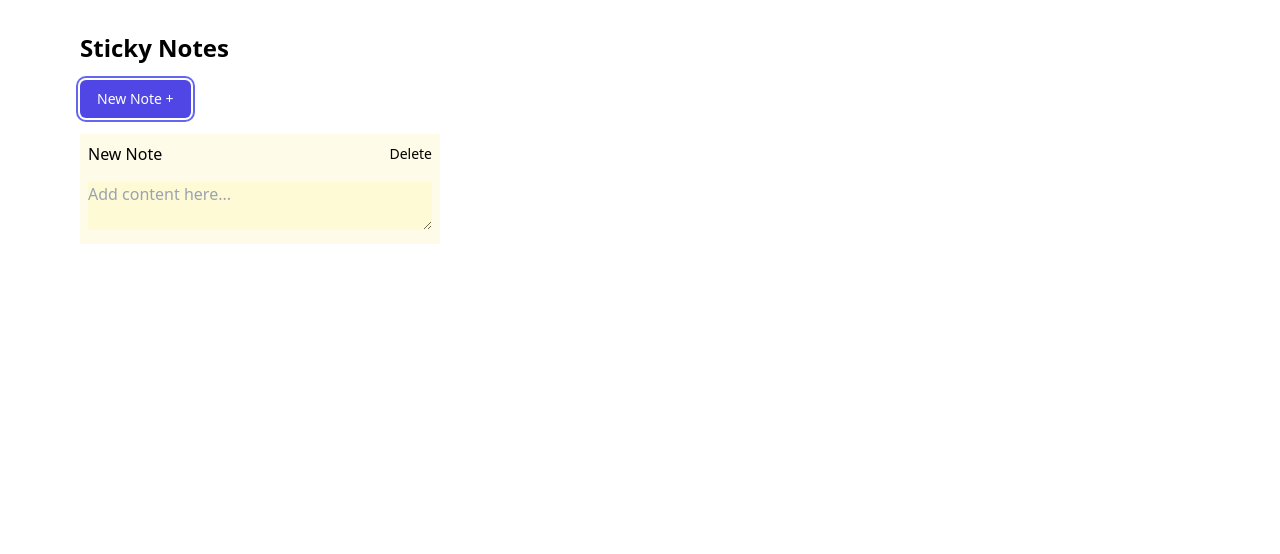
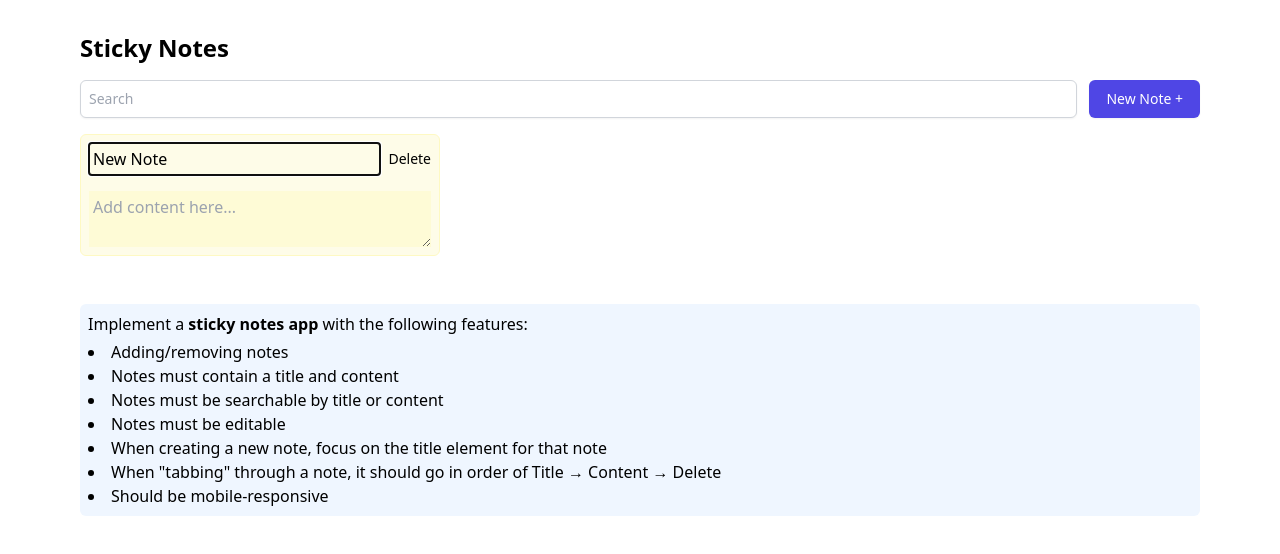
Before and after one commit to parssak/ds-react, a Next.js app: page /sticky in a window 1280 px wide. Both pictures are taken after a click on the button "New Note +". Shown: the top 554 px of the page. Built offline with nearby package versions, Linux system fonts and the light colour scheme.

Commit message:
cleaned up sticky notes example

```diff
--- a/src/pages/sticky.tsx
+++ b/src/pages/sticky.tsx
@@ -1,4 +1,4 @@
-import React, { useState, useEffect } from "react";
+import React, { useState, useEffect, useMemo, useRef } from "react";
 
 interface INote {
   id: string;
@@ -10,36 +10,45 @@ const Note = ({
   note,
   onDelete,
   onEdit,
+  index,
 }: {
   note: INote;
   onDelete: () => void;
   onEdit: (attribute: string, content: string) => void;
+  index: number;
 }) => {
+  const ref = useRef<any>(null);
   const onTitleChange = (e: React.ChangeEvent<HTMLInputElement>) => {
     onEdit("title", e.target.value);
   };
   const onContentChange = (e: React.ChangeEvent<HTMLTextAreaElement>) => {
     onEdit("content", e.target.value);
   };
+  useEffect(() => {
+    ref.current.focus();
+  }, []);
 
   return (
-    <div className="bg-yellow-50 p-2">
+    <div className="bg-yellow-50 p-2 flex flex-col rounded-md border border-yellow-100">
       <div className="flex space-x-2 mb-4">
         <input
-          className="w-full bg-transparent"
+          className="w-full bg-transparent p-1"
           type="text"
           value={note.title}
           onChange={onTitleChange}
+          ref={ref}
+          tabIndex={3 * index + 1}
         />
-        <button onClick={onDelete} className="text-sm">
+        <button onClick={onDelete} className="text-sm" tabIndex={3 * index + 3}>
           Delete
         </button>
       </div>
       <textarea
-        className="w-full bg-yellow-100 bg-opacity-50"
+        className="w-full bg-yellow-100 bg-opacity-50 h-full p-1"
         placeholder="Add content here..."
         value={note.content}
         onChange={onContentChange}
+        tabIndex={3 * index + 2}
       />
     </div>
   );
@@ -47,6 +56,7 @@ const Note = ({
 
 export default function StickyPage() {
   const [notes, setNotes] = useState<INote[]>([]);
+  const [search, setSearch] = useState("");
 
   const addNote = () => {
     setNotes((prev) => [
@@ -57,6 +67,7 @@ export default function StickyPage() {
         content: "",
       },
     ]);
+    setSearch("");
   };
 
   const editNote = (id: string, attribute: string, value: string) => {
@@ -68,27 +79,62 @@ export default function StickyPage() {
         return note;
       })
     );
+    setSearch("");
   };
 
   const deleteNote = (id: string) => {
     setNotes((prev) => prev.filter((note) => note.id !== id));
   };
 
+  // use Memo
+  const filteredNotes = useMemo(() => {
+    return notes.filter(
+      (note) =>
+        note.title.toLowerCase().includes(search.toLowerCase()) ||
+        note.content.toLowerCase().includes(search.toLowerCase())
+    );
+  }, [notes, search]);
+
   return (
     <div className="container min-h-screen pt-8">
       <h1 className="text-2xl font-bold mb-4">Sticky Notes</h1>
-      <button className="btn" onClick={addNote}>
-        New Note +{" "}
-      </button>
-      <div className="grid sm:grid-cols-2 md:grid-cols-3 gap-5 mt-4">
-        {notes.map((note) => (
+      <div className="flex space-x-3">
+        <input
+          type="text"
+          className="input-text"
+          placeholder="Search"
+          value={search}
+          onChange={(e) => setSearch(e.target.value)}
+        />
+        <button className="btn" onClick={addNote}>
+          New Note +
+        </button>
+      </div>
+      <div className="grid md:grid-cols-2 lg:grid-cols-3 gap-5 mt-4">
+        {filteredNotes.map((note, index) => (
           <Note
             key={note.id}
             note={note}
             onDelete={() => deleteNote(note.id)}
             onEdit={(attribute, value) => editNote(note.id, attribute, value)}
+            index={index}
           />
         ))}
+      </div>
+      <div className="question my-12">
+        Implement a <b>sticky notes app</b> with the following features:
+        <ul className="list-disc list-inside mt-1">
+          <li>Adding/removing notes</li>
+          <li>Notes must contain a title and content</li>
+          <li>Notes must be searchable by title or content</li>
+          <li>Notes must be editable</li>
+          <li>When creating a new note, focus on the title element for that note</li>
+          <li>
+            When "tabbing" through a note, it should go in order of Title &rarr; Content &rarr;
+            Delete
+          </li>
+          <li>Should be mobile-responsive</li>
+        </ul>
       </div>
     </div>
   );
--- a/src/pages/todo.tsx
+++ b/src/pages/todo.tsx
@@ -46,7 +46,7 @@ const TodoList = ({
     <>
       <div className="flex space-x-3">
         <input
-          className="p-4 shadow-sm focus:outline-none focus:ring-indigo-500 focus:border-indigo-500 block w-full sm:text-sm border border-gray-300 rounded-md"
+          className="input-text"
           type="text"
           placeholder="Add a todo"
           value={input}
--- a/src/styles/index.css
+++ b/src/styles/index.css
@@ -17,3 +17,7 @@ h1 {
 .btn {
   @apply inline-flex items-center px-4 py-2 border border-transparent text-sm font-medium rounded-md shadow-sm text-white bg-indigo-600 hover:bg-indigo-700 focus:outline-none focus:ring-2 focus:ring-offset-2 focus:ring-indigo-500 whitespace-nowrap;
 }
+
+.input-text {
+  @apply px-2 py-1 shadow-sm focus:outline-none focus:ring-indigo-500 focus:border-indigo-500 block w-full sm:text-sm border border-gray-300 rounded-md;
+}
```
